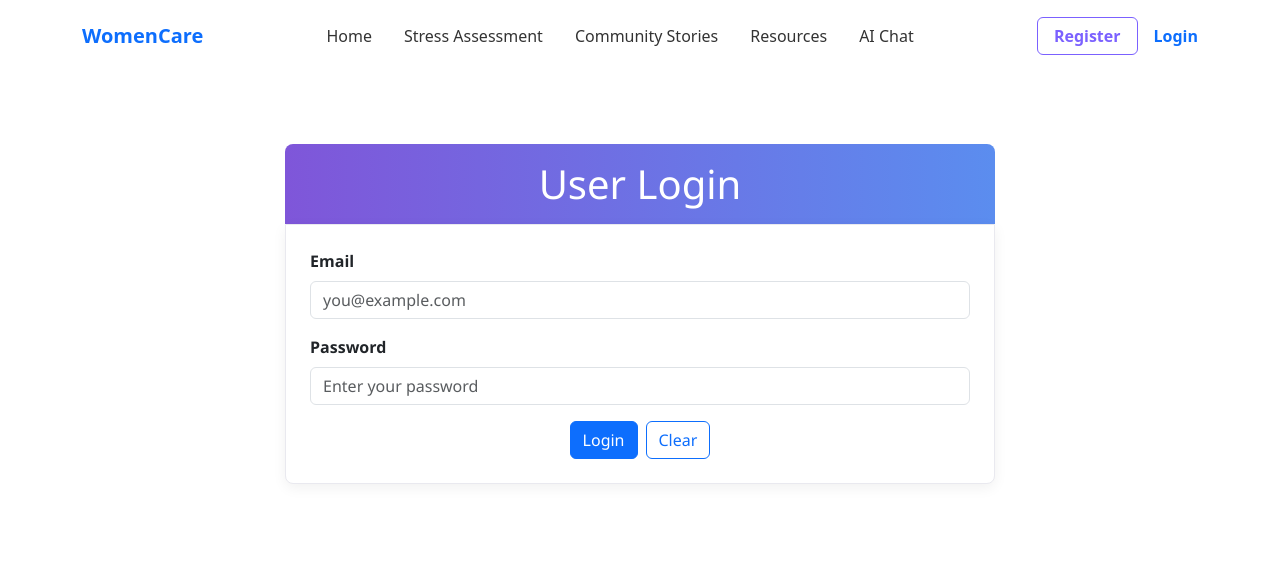
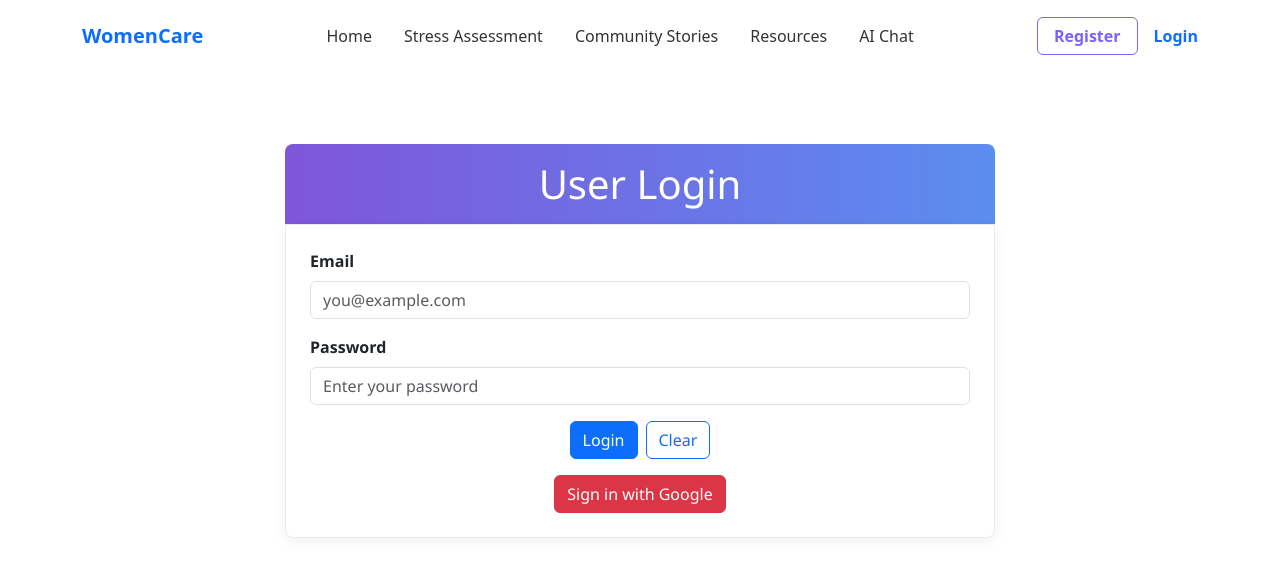
Before and after one commit to johnwayne97xy/FIT5032LAB, a Vue app: page /login in a window 1280 px wide. Shown: the top 576 px of the page. Built offline with nearby package versions, Linux system fonts and the light colour scheme.

Commit message:
update external login

```diff
--- a/src/views/LoginView.vue
+++ b/src/views/LoginView.vue
@@ -2,8 +2,8 @@
 import { ref } from 'vue'
 import { useRouter } from 'vue-router'
 import { auth, db } from '@/services/firebase'
-import { signInWithEmailAndPassword } from 'firebase/auth'
-import { doc, getDoc } from 'firebase/firestore'
+import { signInWithEmailAndPassword, GoogleAuthProvider, signInWithPopup } from 'firebase/auth'
+import { doc, getDoc, setDoc } from 'firebase/firestore'
 import Swal from 'sweetalert2'
 
 const router = useRouter()
@@ -96,6 +96,42 @@ const submitLogin = async () => {
     })
   }
 }
+
+// Sign in with Google
+async function loginWithGoogle() {
+  try {
+    const provider = new GoogleAuthProvider()
+    const cred = await signInWithPopup(auth, provider)
+
+    // Ensure a user doc exists (very simple default fields)
+    const userRef = doc(db, 'users', cred.user.uid)
+    const snap = await getDoc(userRef)
+    if (!snap.exists()) {
+      await setDoc(userRef, {
+        username: cred.user.displayName || (cred.user.email?.split('@')[0] || 'User'),
+        email: cred.user.email || '',
+        identity: '',
+        gender: '',
+        isAustralian: false,
+        suburb: '',
+        role: 'user',
+        createdAt: new Date()
+      })
+    }
+
+    // If user is admin, go to admin page; otherwise home
+    const finalSnap = await getDoc(userRef)
+    const data = finalSnap.data() || {}
+    if (data.role === 'admin') {
+      router.push('/admin')
+    } else {
+      router.push('/')
+    }
+  } catch (err) {
+    console.error(err)
+    alert('Google sign-in failed. Please try again.')
+  }
+}
 </script>
 
 
@@ -146,6 +182,9 @@ const submitLogin = async () => {
               <button type="button" class="btn btn-outline-primary" @click="clearLoginForm">
                 Clear
               </button>
+              <div class="mt-3">
+                <button type="button" class="btn btn-danger" @click="loginWithGoogle">Sign in with Google</button>
+              </div>
             </div>
           </form>
         </div>
```
